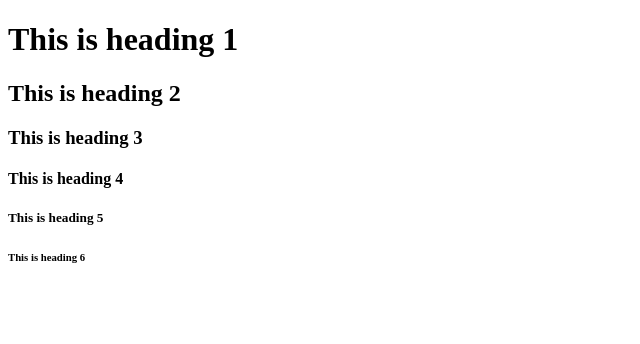
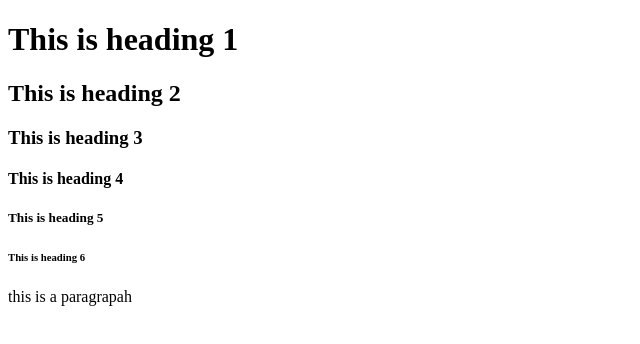
Before and after one commit to BrahmG/react-practice, a plain HTML site: page index.html in a window 1280 px wide. Shown: the whole page, without its empty margins (0-640 px from the left). Drawn offline with Linux system fonts and the light colour scheme.

Commit message:
second commit

```diff
--- a/index.html
+++ b/index.html
@@ -8,6 +8,7 @@
 <h4>This is heading 4</h4>
 <h5>This is heading 5</h5>
 <h6>This is heading 6</h6>
+<p> this is a paragrapah </p>
 
 </body>
 </html>
```
Also changed, not shown: new test/copy.html (added), 1 other file.
